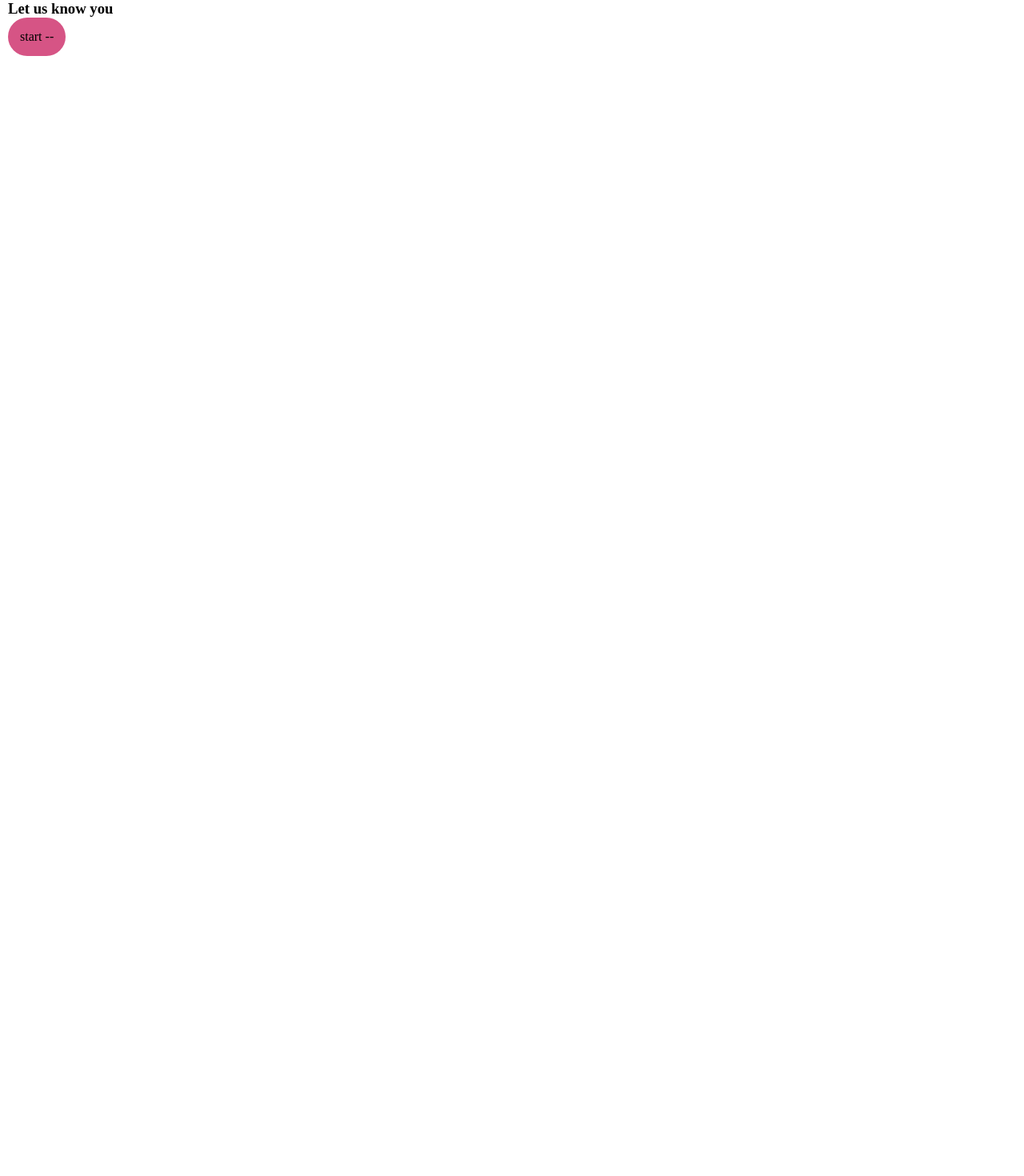
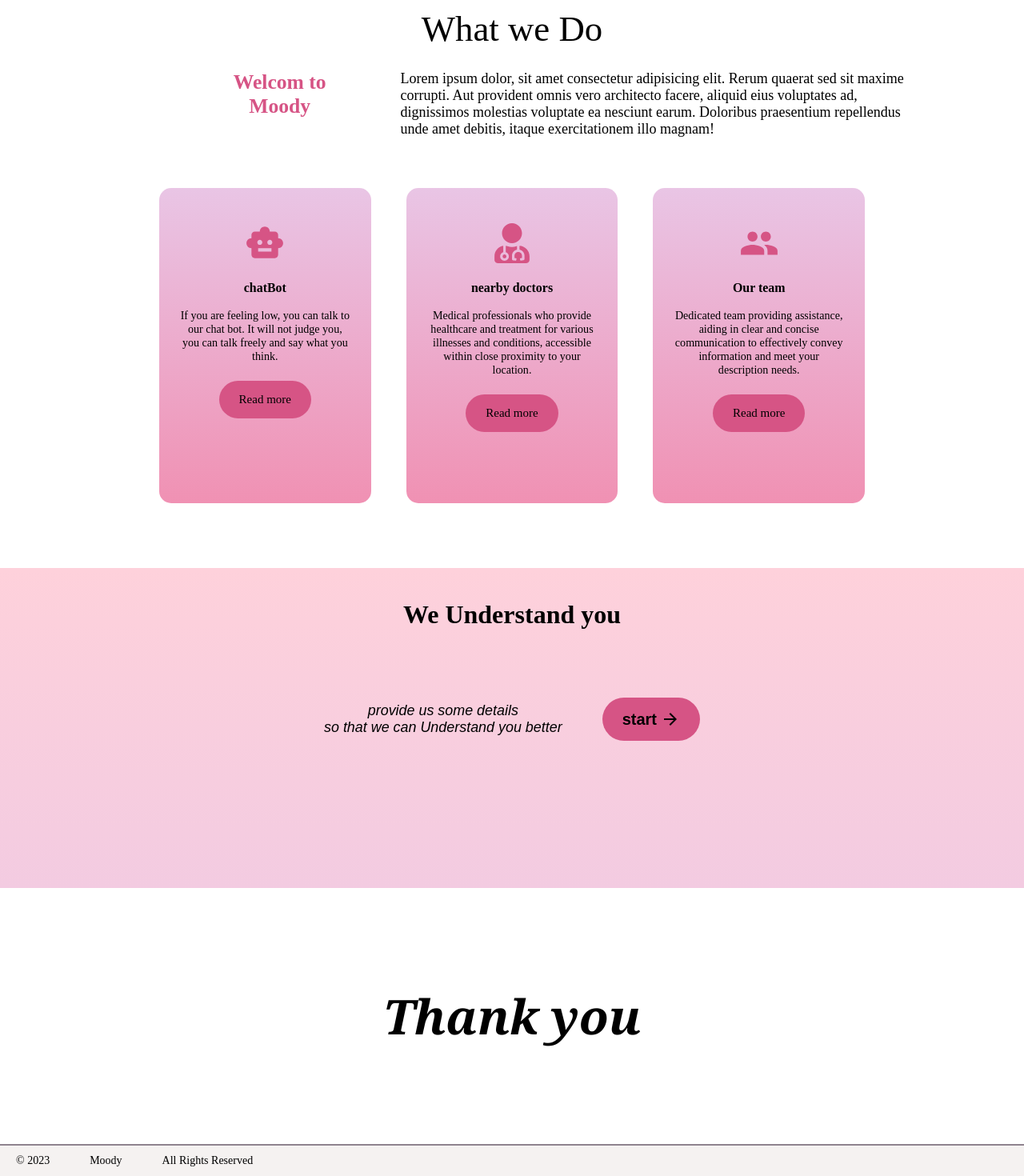
Before and after one commit to smartinternz02/SBSPS-Challenge-10711-HealthConnect-Streamlined-Doctors-Appointment-and-Health-Record-Management, a React (Vite) app in the folder understanding/: page / in a window 1280 px wide. Shown: the part 690-2160 px from the top of the page at 80% size. Before the commit the page ends 1400 px from the top, so only its background shows below. Built offline with nearby package versions, Linux system fonts and the light colour scheme.

Commit message:
ui stage 1 comp

```diff
--- /dev/null
+++ b/understanding/src/Component/Footer.jsx
@@ -0,0 +1,32 @@
+import React from 'react'
+
+function Footer() {
+  const footerStyles = {
+    display: 'flex',
+    gap: '50px',
+    fontSize: '14px',
+    width: '100%',
+    height: '5vh',
+    alignItems: 'center',
+    paddingLeft: '20px',
+    borderTop: '2px solid #8f848f',
+    backgroundColor:'#f5f2f1'
+  };
+  return (
+    <>
+      <div style={footerStyles}>
+        <p>
+          © 2023
+        </p>
+        <p>
+          Moody
+        </p>
+        <p>
+          All Rights Reserved
+        </p>
+      </div>
+    </>
+  )
+}
+
+export default Footer
--- a/understanding/src/Screens/Landing.css
+++ b/understanding/src/Screens/Landing.css
@@ -17,12 +17,132 @@
 
 .btn {
     width: fit-content;
-    padding: 15px;
+    padding: 15px 25px;
     border-radius: 30px;
     background-color: #d65485;
+    display: flex;
+    align-items: center;
+    gap:5px;
+    font-size: 20px;
+    font-weight: 600;
+    font-family: Arial, Helvetica, sans-serif;
 }
 .p2{
     width:100%;
     height: 90vh;
-    padding: 10px;
+    padding:20px 10px;
+    text-align: center;
 }
+.p2>h2{
+    font-size: 3.5vw;
+    font-weight: 500;
+    margin-bottom: 2vw;
+}
+
+.uptxt{
+    display: flex; gap:5%;
+}
+.left{
+width:35%;
+padding-left: 20%;
+
+}
+.left>h2{
+    font-size: 2vw;
+    color: #d65485;
+}
+.right{
+width:65%;
+padding-right: 10%;
+
+}
+.right>p{
+    font-size: 18px;
+    text-align: left;
+}
+.features{
+    width: 100%;
+    height: 58%;
+    margin-top: 5%;
+    padding: 0 15%;
+    display: flex;
+    justify-content: center;
+    align-items: center;
+    gap: 5%;
+
+}
+.boxes{
+    display: flex;
+    flex-direction: column;
+    align-items: center;
+    width:30%;
+    height: 100%;
+    border-radius: 15px;
+    background: linear-gradient(#e9c5e5, #f091b3);
+    padding: 5% 3%;
+    font-size: 1.5vw;
+}
+.boxes>p{
+    margin-top: 8%;
+    font-size: 1.1vw;
+}
+.btnn{
+   font-size: 15px;font-weight: 500;
+   width: fit-content;
+    padding: 15px 25px;
+    border-radius: 30px;
+    background-color: #d65485;
+}
+.btnn:hover{
+    transition: all  1s cubic-bezier(0.19, 1, 0.22, 1) ;
+    border: 1px solid #5fa2e0;
+    box-shadow: 1px 2px 3px rgb(86, 1, 30);
+}
+.btn:hover{
+    transition: all  1s cubic-bezier(0.19, 1, 0.22, 1) ;
+    border: 1px solid #5fa2e0;
+    box-shadow: 1px 2px 3px rgb(86, 1, 30);
+}
+.boxes:hover{
+    margin-top: -3%;
+    transition: all  1s cubic-bezier(0.19, 1, 0.22, 1) ;
+    background: linear-gradient(#e9c5e5d9, #f091b2e0);
+    box-shadow: 2px 5px 8px rgb(86, 1, 30);
+}
+
+
+
+.p3{
+    width:100%;
+    height: 50vh;
+    padding:40px 20%;text-align: center;
+    background: linear-gradient(#fed1db, #f3cbe1);
+}
+.p3>h3{
+    font-size: 2.5vw;
+}
+.details{
+    width: 100%;
+    height: 70%;
+    display: flex;
+    align-items: center;
+    justify-content: center;gap: 50px;
+}
+.details>p{
+    font-size: 1.4vw;
+    font-family: Arial, Helvetica, sans-serif;
+    font-weight: 400;
+    font-style: italic;
+}
+
+.p4{
+    width:100%;
+    height: 40vh;
+    display: flex;
+    align-items: center;
+    justify-content: center;
+    font-weight: 700;
+    font-size: 4vw;
+    font-style: italic;
+    font-family: Cambria, Cochin, Georgia, Times, 'Times New Roman', serif;
+    }
--- a/understanding/src/Screens/Lnading.jsx
+++ b/understanding/src/Screens/Lnading.jsx
@@ -1,11 +1,23 @@
-import React from 'react'
+import React, { useEffect } from 'react'
 import Nav from '../Component/Nav'
 import { Link } from 'react-router-dom';
 import Im1 from '../Assets/Im1.png'
 import './Landing.css'
+import Footer from '../Component/Footer';
+import { FaUserMd } from 'react-icons/fa';
+// import { FontAwesomeIcon } from '@fortawesome/react-fontawesome';
+// import { faUserMd } from '@fortawesome/free-solid-svg-icons';
+// import { faRobot } from '@fortawesome/free-solid-svg-icons';
+// import { AccessAlarm, ThreeDRotation } from '@mui/icons-material';
+import SmartToyIcon from '@mui/icons-material/SmartToy';
+import TeamIcon from '@mui/icons-material/People';
+import ArrowForwardIcon from '@mui/icons-material/ArrowForward';
+
+
 function Lnading() {
+
   return (
-    <>
+      <>
       <div>
         <div className='sec1' >
 
@@ -16,22 +28,92 @@ function Lnading() {
             <h1 style={{ marginBottom: '10px' }}>Lorem, ipsum dolor.</h1>
             <p style={{ width: '70%', marginBottom: '15px' }}>Lorem ipsum dolor sit amet consectetur adipisicing elit. Autem, quia.</p>
             <div className='btn'>
-              start  --
+              start  <ArrowForwardIcon style={{ color: 'black' }} />
             </div>
           </div>
 
         </div>
 
         <div className='p2'>
-          <h3>Let us know  you</h3>
-          <div className='btn'>
-            start  --
+          <h2 >What we Do</h2>
+
+          <div className='uptxt'>
+            <div className='left'>
+              <h2>Welcom to <br />
+                Moody</h2>
+            </div>
+            <div className='right'>
+              <p>Lorem ipsum dolor, sit amet consectetur adipisicing elit. Rerum quaerat sed sit maxime corrupti. Aut provident omnis vero architecto facere, aliquid eius voluptates ad, dignissimos molestias voluptate ea nesciunt earum. Doloribus praesentium repellendus unde amet debitis, itaque exercitationem illo magnam!</p>
+            </div>
+          </div>
+          <div className='features'>
+            <div className='boxes'>
+              <SmartToyIcon style={{ color: '#d65485', fontSize: 50 }} />
+              <br />
+              <h5>
+                chatBot
+              </h5>
+
+              <p>If you are feeling low, you can talk to our chat bot.
+                It will not judge you, you can talk freely and say what you think.
+              </p>
+              <br />
+              <div className="btnn">
+                Read more
+              </div>
+            </div>
+            <div className='boxes'>
+              <FaUserMd size={50} color="#d65485" />
+              <br />
+              <h5>
+                nearby doctors
+              </h5>
+
+              <p>
+                Medical professionals who provide healthcare and treatment for various illnesses and conditions, accessible within close proximity to your location.
+              </p>
+              <br />
+              <div className="btnn">
+                Read more
+              </div>
+            </div>
+            <div className='boxes'>
+
+              <TeamIcon style={{ color: '#d65485', fontSize: 50 }} />
+              <br />
+              <h5>
+                Our team
+              </h5>
+
+              <p>
+                Dedicated team providing assistance, aiding in clear and concise communication to effectively convey information and meet your description needs.
+              </p>
+              <br />
+              <div className="btnn">
+                Read more
+              </div>
+            </div>
+          </div>
+        </div>
+        <div className='p3'>
+          <h3>We Understand you</h3>
+          <div className='details'>
+            <p>provide us some details <br /> so that we can Understand you better</p>
+            <div className='btn'>
+              start  <ArrowForwardIcon style={{ color: 'black' }} />
+            </div>
           </div>
         </div>
 
 
+        <div className="p4">
+          <h3>Thank you</h3>
+        </div>
+
+        <Footer />
       </div>
-    </>
+      </>
+
   )
 }
 
```
Also changed, not shown: understanding/package.json (+7 -0 lines), 1 other file (tests, documents, lock files or other folders).
